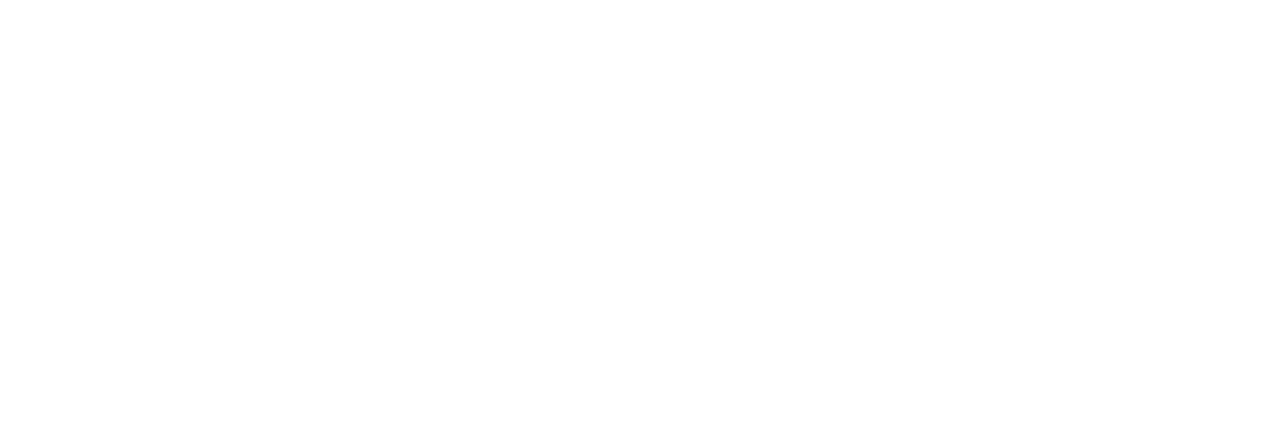
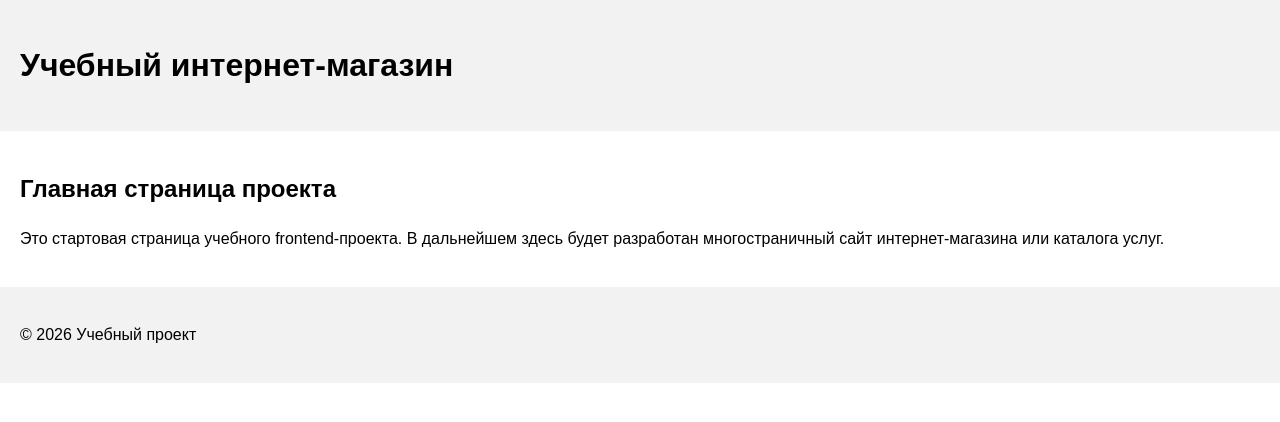
Before and after one commit to enjo1si/FBR, a plain HTML site: page index.html in a window 1280 px wide. Drawn offline with Linux system fonts and the light colour scheme.

Commit message:
refactor: align project structure with requirements

```diff
--- /dev/null
+++ b/css/style.css
@@ -0,0 +1,19 @@
+body {
+    margin: 0;
+    font-family: Arial, sans-serif;
+    line-height: 1.5;
+}
+
+header,
+main,
+footer {
+    padding: 20px;
+}
+
+header {
+    background-color: #f2f2f2;
+}
+
+footer {
+    background-color: #f2f2f2;
+}
--- a/index.html
+++ b/index.html
@@ -1,10 +1,29 @@
 <!DOCTYPE html>
-<html lang="en">
+<html lang="ru">
 <head>
     <meta charset="UTF-8">
-    <title>Title</title>
+    <meta name="viewport" content="width=device-width, initial-scale=1.0">
+    <title>Каталог товаров</title>
+    <link rel="stylesheet" href="css/style.css">
 </head>
 <body>
+<header>
+    <h1>Учебный интернет-магазин</h1>
+</header>
 
+<main>
+    <section>
+        <h2>Главная страница проекта</h2>
+        <p>
+            Это стартовая страница учебного frontend-проекта.
+            В дальнейшем здесь будет разработан многостраничный сайт
+            интернет-магазина или каталога услуг.
+        </p>
+    </section>
+</main>
+
+<footer>
+    <p>&copy; 2026 Учебный проект</p>
+</footer>
 </body>
 </html>
--- a/js/script.js
+++ /dev/null
@@ -1 +0,0 @@
-console.log('Happy developing ✨')
```
Also changed, not shown: package.json (deleted, +0 -10 lines), README.md, 2 other files.
